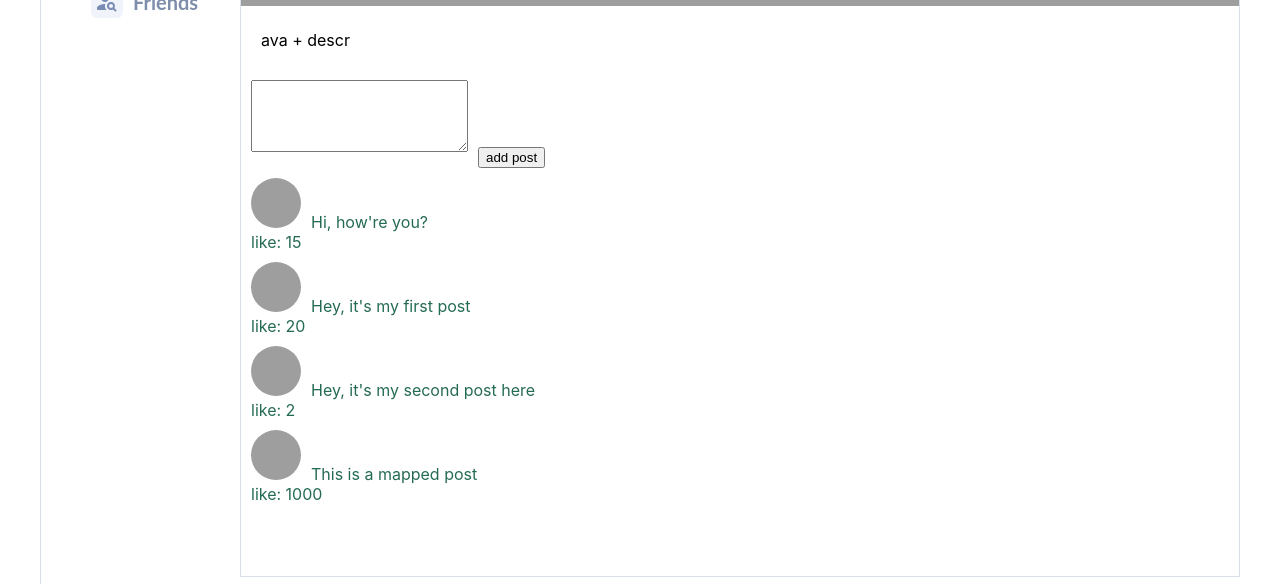
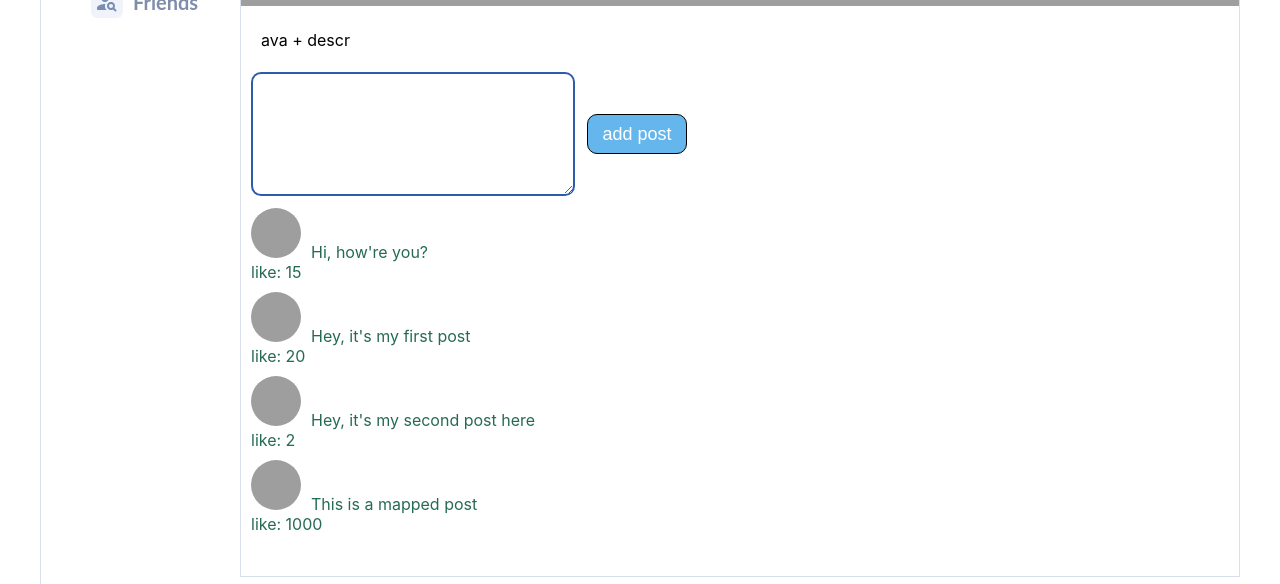
Before and after one commit to irinrudko/hogwarts, a React (Create React App) app: page /profile in a window 1280 px wide. Shown: the part 205-789 px from the top of the page. Built offline with nearby package versions, Linux system fonts and the light colour scheme; grey boxes are pictures that could not be loaded.

Commit message:
feat: add styles to posts

```diff
--- a/src/components/Profile/MyPosts/MyPosts.module.css
+++ b/src/components/Profile/MyPosts/MyPosts.module.css
@@ -1,13 +1,42 @@
 .posts {
     display: flex;
+    flex-direction: column;
+    width: 400px;
 }
 
-.textarea {
-    margin: 10px;
-    padding: 20px;
-    max-width: 300px;
+.post {
+    width: 400px;
 }
 
 .item {
     display: flex;
+    align-content: center;
+    justify-content: flex-start;
+    flex-direction: row;
+    align-items: center;
 }
+
+.button {
+    font-size: 18px;
+    height: 40px;
+    width: 100px;
+    color: white;
+    background-color: rgb(100, 182, 237);
+    border: 1px solid rgb(0, 0, 0);
+    border-radius: 10px;
+    cursor: pointer;
+    margin: 10px;
+}
+
+.field {
+    border: 2px solid #2c5caa;
+    border-radius: 10px;
+    height: 100px;
+    width: 300px;
+    font-size: 18px;
+    padding-left: 10px;
+    margin: 2px;
+    margin-left: 10px;
+    outline: none;
+    padding: 10px;
+}
--- a/src/components/Profile/MyPosts/MyPosts.tsx
+++ b/src/components/Profile/MyPosts/MyPosts.tsx
@@ -29,10 +29,11 @@ const MyPosts = (props: PostsData) => {
 
     return (
         <div>
-            <div className={style.item}></div>
-            <textarea value={props.textPost} onChange={onChangeHandler} className={style.textarea}></textarea>
-            <button onClick={addPost}>add post</button>
-            <div>{postsElements}</div>
+            <div className={style.item}>
+                <textarea value={props.textPost} onChange={onChangeHandler} className={style.field}></textarea>
+                <button onClick={addPost} className={style.button}>add post</button>
+            </div>
+            <div className={style.post}>{postsElements}</div>
         </div >
     )
 }
--- a/src/index.tsx
+++ b/src/index.tsx
@@ -3,7 +3,7 @@ import React from 'react';
 import ReactDOM from 'react-dom';
 import './index.css';
 import App from './App';
-import store, { RootStateType } from './redux/redux';
+import store from './redux/redux';
 
 
 const rerenderEntireTree = () => {
@@ -15,11 +15,8 @@ const rerenderEntireTree = () => {
     );
 }
 
+store.subscribe(rerenderEntireTree)
 rerenderEntireTree();
-
-store.subscribe(rerenderEntireTree)
-// subscribe(rerenderEntireTree);
-
 
 // If you want to start measuring performance in your app, pass a function
 // to log results (for example: reportWebVitals(console.log))
```
